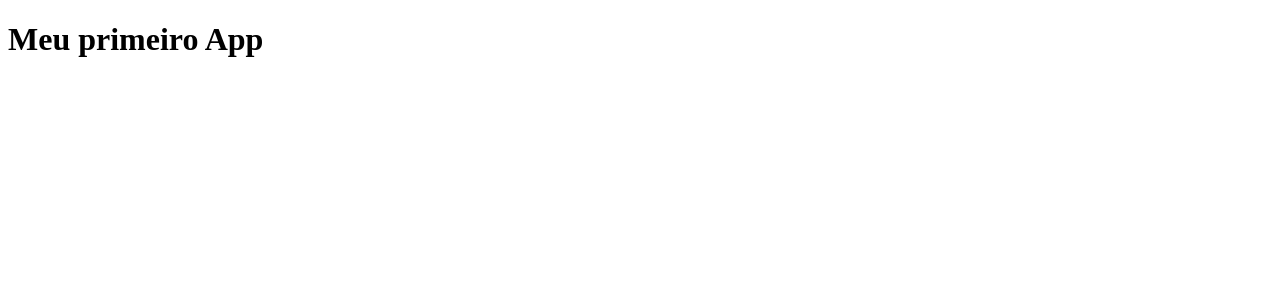
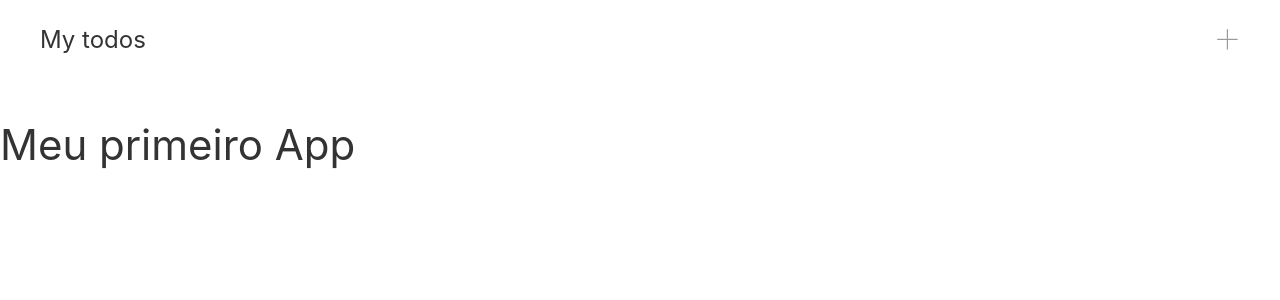
Before and after one commit to danielmartins04/todo-react, a React (Create React App) app: page / in a window 1280 px wide. Shown: the top 300 px of the page. Built offline with nearby package versions, Linux system fonts and the light colour scheme.

Commit message:
criando componentes App e Navbar

```diff
--- a/public/index.html
+++ b/public/index.html
@@ -1,14 +1,12 @@
 <!DOCTYPE html>
 <html lang="en">
+
 <head>
   <meta charset="utf-8" />
   <link rel="icon" href="%PUBLIC_URL%/favicon.ico" />
   <meta name="viewport" content="width=device-width, initial-scale=1" />
   <meta name="theme-color" content="#000000" />
-    <meta
-      name="description"
-      content="Web site created using create-react-app"
-    />
+  <meta name="description" content="Web site created using create-react-app" />
   <link rel="apple-touch-icon" href="%PUBLIC_URL%/logo192.png" />
   <!--
       manifest.json provides metadata used when your web app is installed on a
@@ -24,8 +22,10 @@
       work correctly both with client-side routing and a non-root public URL.
       Learn how to configure a non-root public URL by running `npm run build`.
     -->
+  <link rel="stylesheet" href="https://cdn.jsdelivr.net/npm/uikit@3.5.8/dist/css/uikit.min.css" />
   <title>React App</title>
 </head>
+
 <body>
   <noscript>You need to enable JavaScript to run this app.</noscript>
   <div id="root"></div>
@@ -39,5 +39,8 @@
       To begin the development, run `npm start` or `yarn start`.
       To create a production bundle, use `npm run build` or `yarn build`.
     -->
+  <script src="https://cdn.jsdelivr.net/npm/uikit@3.5.8/dist/js/uikit.min.js"></script>
+  <script src="https://cdn.jsdelivr.net/npm/uikit@3.5.8/dist/js/uikit-icons.min.js"></script>
 </body>
+
 </html>
--- a/src/components/App.tsx
+++ b/src/components/App.tsx
@@ -1,8 +1,10 @@
 import React from 'react';
+import Navbar from './Navbar';
 
 const App = () => {
     return (
         <div>
+            <Navbar></Navbar>
             <h1>Meu primeiro App</h1>
         </div>
     );
--- /dev/null
+++ b/src/components/Navbar.tsx
@@ -0,0 +1,25 @@
+import React from 'react';
+
+const Navbar = () => {
+    return (
+        <div className="uk-container">
+            <nav className="uk-navbar">
+                <div className="uk-navbar-left">
+                    <a href="#" className="uk-navbar-item uk-logo">My todos</a>
+                </div>
+
+                <div className="uk-navbar-right">
+                    <ul className="uk-navbar-nav">
+                        <li>
+                            <a href="#">
+                                <span uk-icon="icon: plus; ratio: 1.2"></span>
+                            </a>
+                        </li>
+                    </ul>
+                </div>
+            </nav>
+        </div>
+    );
+}
+
+export default Navbar;
```
Lines whose indentation alone changed are shown as unchanged.
